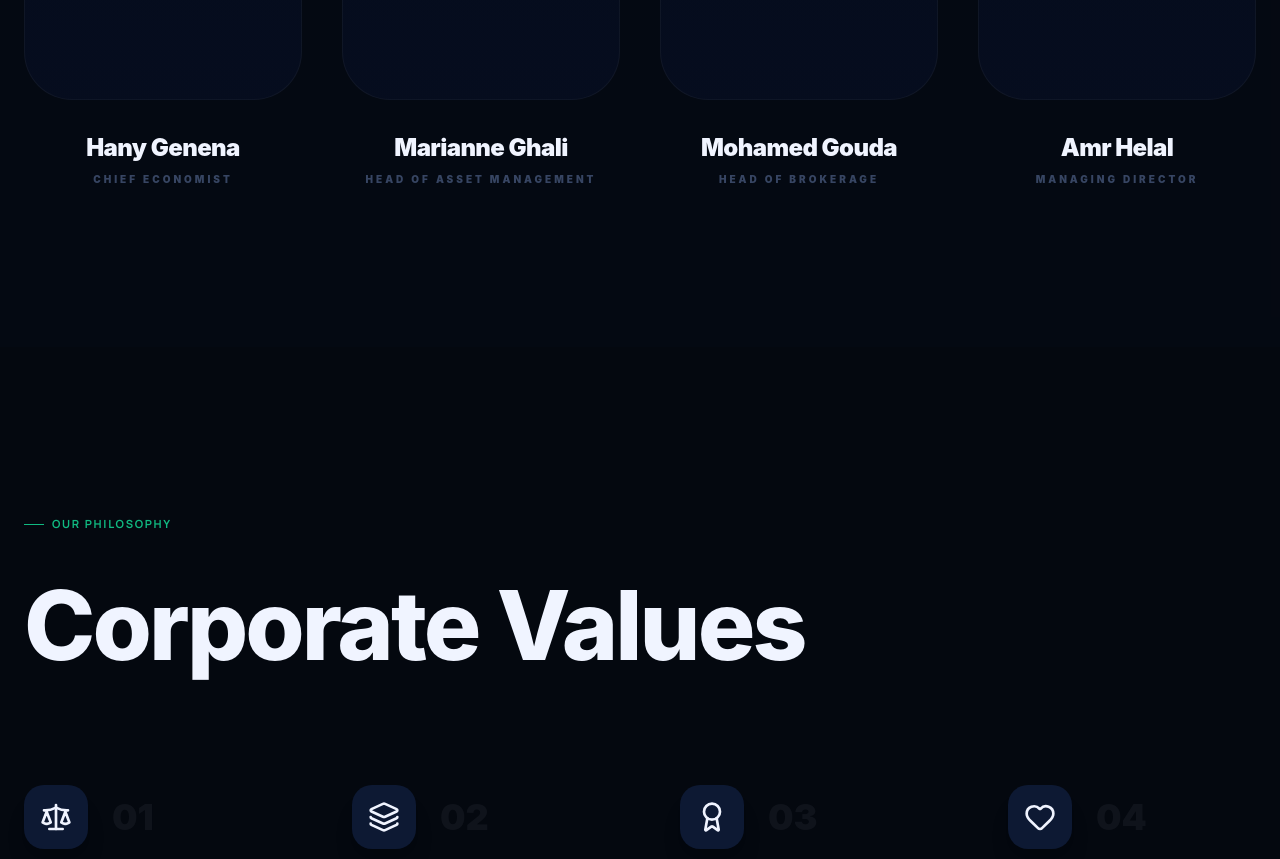
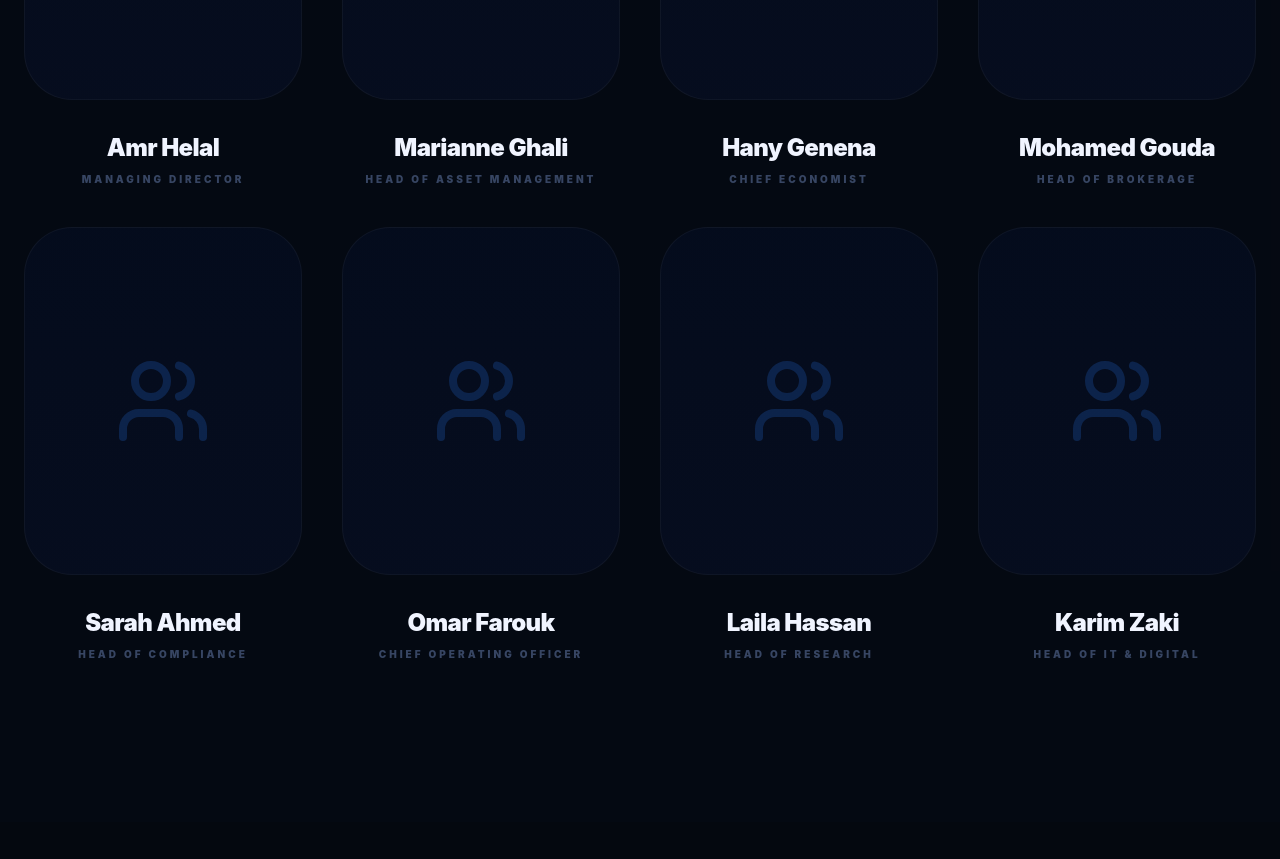
Before and after one commit to Bhidy/mubasher-capital-holding, a Next.js app: page / in a window 1280 px wide. Shown: the part 5780-6639 px from the top of the page. Built offline with nearby package versions, Linux system fonts and the light colour scheme.

Commit message:
feat: expand team section with 8 diverse leadership profiles

```diff
--- a/app/page.tsx
+++ b/app/page.tsx
@@ -618,10 +618,14 @@ function TrackRecord({ t, lang }: { t: any, lang: string }) {
 /* ─── Team Section ─── */
 function Team({ t, lang }: { t: any, lang: string }) {
   const leaders = [
-    { name: lang === 'en' ? "Hany Genena" : "هاني جنينة", role: lang === 'en' ? "Chief Economist" : "كبير الاقتصاديين", id: 1 },
+    { name: lang === 'en' ? "Amr Helal" : "عمرو هلال", role: lang === 'en' ? "Managing Director" : "العضو المنتدب", id: 1 },
     { name: lang === 'en' ? "Marianne Ghali" : "ماريان غالي", role: lang === 'en' ? "Head of Asset Management" : "رئيس إدارة الأصول", id: 2 },
-    { name: lang === 'en' ? "Mohamed Gouda" : "محمد جودة", role: lang === 'en' ? "Head of Brokerage" : "رئيس قسم الوساطة", id: 3 },
-    { name: lang === 'en' ? "Amr Helal" : "عمرو هلال", role: lang === 'en' ? "Managing Director" : "العضو المنتدب", id: 4 },
+    { name: lang === 'en' ? "Hany Genena" : "هاني جنينة", role: lang === 'en' ? "Chief Economist" : "كبير الاقتصاديين", id: 3 },
+    { name: lang === 'en' ? "Mohamed Gouda" : "محمد جودة", role: lang === 'en' ? "Head of Brokerage" : "رئيس قسم الوساطة", id: 4 },
+    { name: lang === 'en' ? "Sarah Ahmed" : "سارة أحمد", role: lang === 'en' ? "Head of Compliance" : "رئيس قسم الالتزام", id: 5 },
+    { name: lang === 'en' ? "Omar Farouk" : "عمر فاروق", role: lang === 'en' ? "Chief Operating Officer" : "الرئيس التنفيذي للعمليات", id: 6 },
+    { name: lang === 'en' ? "Laila Hassan" : "ليلى حسن", role: lang === 'en' ? "Head of Research" : "رئيس قسم البحوث", id: 7 },
+    { name: lang === 'en' ? "Karim Zaki" : "كريم زكي", role: lang === 'en' ? "Head of IT & Digital" : "رئيس قسم التكنولوجيا", id: 8 },
   ];
 
   return (
```
